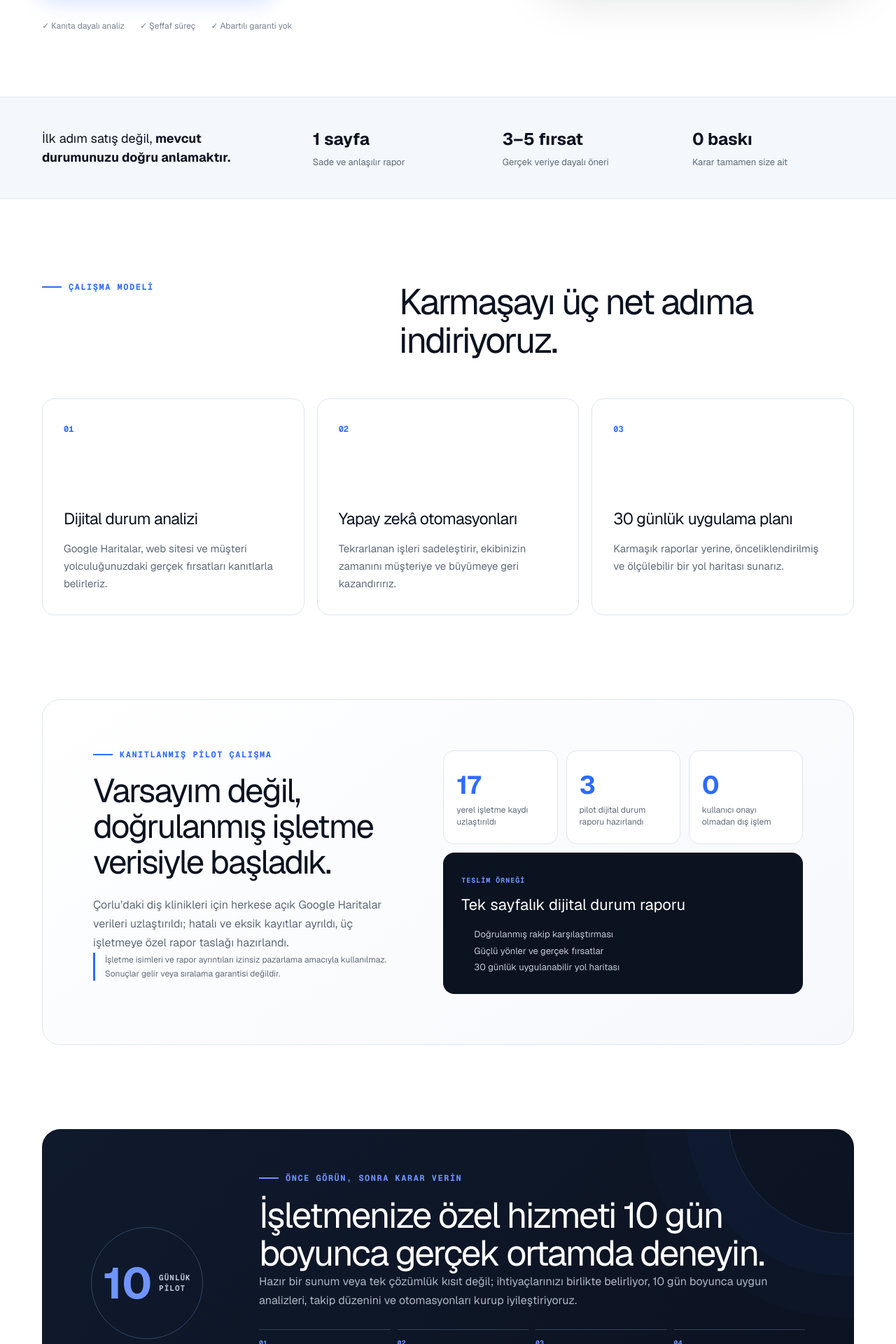
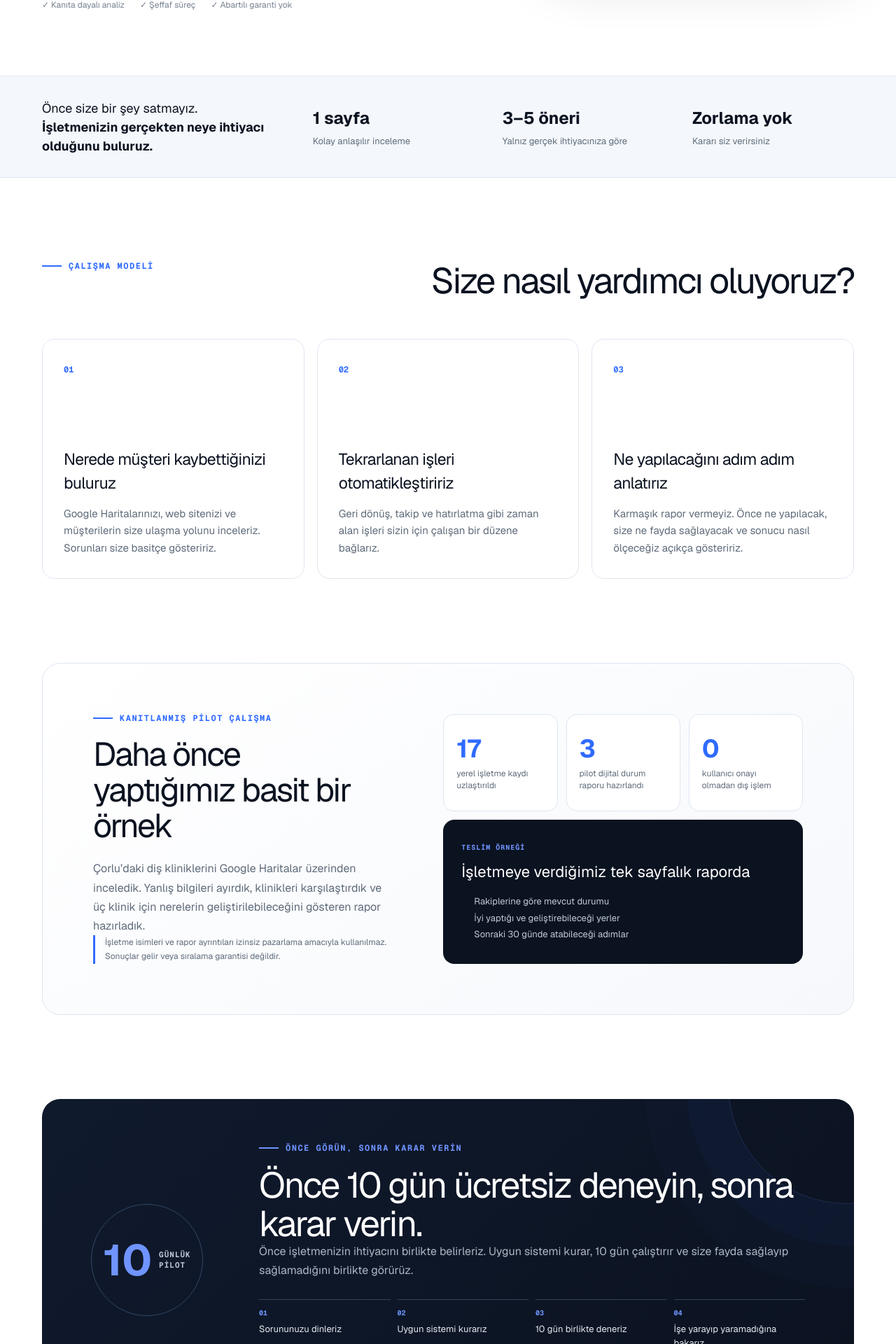
Before and after one commit to umutisbilen35-create/agentaxis-site, a Next.js app: page / in a window 1280 px wide. Shown: the part 773-2693 px from the top of the page at 70% size. Built offline with nearby package versions, Linux system fonts and the light colour scheme.

Commit message:
Site anlatimini basit ve anlasilir hale getir

```diff
--- a/app/page.tsx
+++ b/app/page.tsx
@@ -3,18 +3,18 @@ import NeedFinder from "./NeedFinder";
 const services = [
   {
     no: "01",
-    title: "Dijital durum analizi",
-    text: "Google Haritalar, web sitesi ve müşteri yolculuğunuzdaki gerçek fırsatları kanıtlarla belirleriz.",
+    title: "Nerede müşteri kaybettiğinizi buluruz",
+    text: "Google Haritalarınızı, web sitenizi ve müşterilerin size ulaşma yolunu inceleriz. Sorunları size basitçe gösteririz.",
   },
   {
     no: "02",
-    title: "Yapay zekâ otomasyonları",
-    text: "Tekrarlanan işleri sadeleştirir, ekibinizin zamanını müşteriye ve büyümeye geri kazandırırız.",
+    title: "Tekrarlanan işleri otomatikleştiririz",
+    text: "Geri dönüş, takip ve hatırlatma gibi zaman alan işleri sizin için çalışan bir düzene bağlarız.",
   },
   {
     no: "03",
-    title: "30 günlük uygulama planı",
-    text: "Karmaşık raporlar yerine, önceliklendirilmiş ve ölçülebilir bir yol haritası sunarız.",
+    title: "Ne yapılacağını adım adım anlatırız",
+    text: "Karmaşık rapor vermeyiz. Önce ne yapılacak, size ne fayda sağlayacak ve sonucu nasıl ölçeceğiz açıkça gösteririz.",
   },
 ];
 
@@ -42,10 +42,10 @@ export default function Home() {
 
       <section className="hero shell" id="top">
         <div className="heroCopy">
-          <p className="eyebrow"><span /> Daha az iş yükü, daha çok müşteri</p>
+          <p className="eyebrow"><span /> İşletmeniz için çalışan yapay zekâ</p>
           <h1>Müşteriyi kaçırmayın. <em>İş yükünü yapay zekâya bırakın.</em></h1>
           <p className="lead">
-            Hangi sektörde olursanız olun; geç cevaplanan talepler, unutulan takipler ve her gün tekrarlanan işler hem müşterilerinizi hem zamanınızı kaybettirir. AgentAxis Labs darboğazları bulur, doğru yapay zekâ sistemini kurar ve işletmenizin daha düzenli büyümesini sağlar.
+            Müşterilere geç mi dönüyorsunuz? Bazı talepler unutuluyor mu? Aynı işleri her gün tekrar mı yapıyorsunuz? Önce sorunu bulur, sonra bu işleri kolaylaştıran sistemi kurarız.
           </p>
           <div className="painRow" aria-label="Çözdüğümüz ortak işletme sorunları">
             <span>Kaçan müşteri talepleri</span>
@@ -54,7 +54,7 @@ export default function Home() {
           </div>
           <div className="heroActions">
             <a className="primary" href="#iletisim">İşletmemdeki fırsatları göster <span>→</span></a>
-            <a className="secondary" href="#nasil">Nasıl çalışıyoruz?</a>
+            <a className="secondary" href="#hizmetler">Nasıl çalışıyoruz?</a>
           </div>
           <div className="trustRow">
             <span>✓ Kanıta dayalı analiz</span>
@@ -74,17 +74,17 @@ export default function Home() {
 
       <section className="proof">
         <div className="shell proofGrid">
-          <p>İlk adım satış değil, <b>mevcut durumunuzu doğru anlamaktır.</b></p>
-          <div><strong>1 sayfa</strong><span>Sade ve anlaşılır rapor</span></div>
-          <div><strong>3–5 fırsat</strong><span>Gerçek veriye dayalı öneri</span></div>
-          <div><strong>0 baskı</strong><span>Karar tamamen size ait</span></div>
+          <p>Önce size bir şey satmayız. <b>İşletmenizin gerçekten neye ihtiyacı olduğunu buluruz.</b></p>
+          <div><strong>1 sayfa</strong><span>Kolay anlaşılır inceleme</span></div>
+          <div><strong>3–5 öneri</strong><span>Yalnız gerçek ihtiyacınıza göre</span></div>
+          <div><strong>Zorlama yok</strong><span>Kararı siz verirsiniz</span></div>
         </div>
       </section>
 
       <section className="section shell" id="hizmetler">
         <div className="sectionHead">
           <p className="eyebrow"><span /> Çalışma modeli</p>
-          <h2>Karmaşayı üç net adıma indiriyoruz.</h2>
+          <h2>Size nasıl yardımcı oluyoruz?</h2>
         </div>
         <div className="serviceGrid">
           {services.map((service) => (
@@ -100,19 +100,19 @@ export default function Home() {
       <section className="caseStudy shell" id="ornek">
         <div className="caseIntro">
           <p className="eyebrow"><span /> Kanıtlanmış pilot çalışma</p>
-          <h2>Varsayım değil, doğrulanmış işletme verisiyle başladık.</h2>
-          <p>Çorlu’daki diş klinikleri için herkese açık Google Haritalar verileri uzlaştırıldı; hatalı ve eksik kayıtlar ayrıldı, üç işletmeye özel rapor taslağı hazırlandı.</p>
+          <h2>Daha önce yaptığımız basit bir örnek</h2>
+          <p>Çorlu’daki diş kliniklerini Google Haritalar üzerinden inceledik. Yanlış bilgileri ayırdık, klinikleri karşılaştırdık ve üç klinik için nerelerin geliştirilebileceğini gösteren rapor hazırladık.</p>
           <p className="caseNote">İşletme isimleri ve rapor ayrıntıları izinsiz pazarlama amacıyla kullanılmaz. Sonuçlar gelir veya sıralama garantisi değildir.</p>
         </div>
         <div className="outcomeGrid">
           {outcomes.map((item) => <div key={item.value + item.label}><strong>{item.value}</strong><span>{item.label}</span></div>)}
           <article>
             <small>TESLİM ÖRNEĞİ</small>
-            <h3>Tek sayfalık dijital durum raporu</h3>
+            <h3>İşletmeye verdiğimiz tek sayfalık raporda</h3>
             <ul>
-              <li>Doğrulanmış rakip karşılaştırması</li>
-              <li>Güçlü yönler ve gerçek fırsatlar</li>
-              <li>30 günlük uygulanabilir yol haritası</li>
+              <li>Rakiplerine göre mevcut durumu</li>
+              <li>İyi yaptığı ve geliştirebileceği yerler</li>
+              <li>Sonraki 30 günde atabileceği adımlar</li>
             </ul>
           </article>
         </div>
@@ -122,13 +122,13 @@ export default function Home() {
         <div className="pilotBadge"><b>10</b><span>GÜNLÜK<br />PİLOT</span></div>
         <div className="pilotCopy">
           <p className="eyebrow light"><span /> Önce görün, sonra karar verin</p>
-          <h2>İşletmenize özel hizmeti 10 gün boyunca gerçek ortamda deneyin.</h2>
-          <p>Hazır bir sunum veya tek çözümlük kısıt değil; ihtiyaçlarınızı birlikte belirliyor, 10 gün boyunca uygun analizleri, takip düzenini ve otomasyonları kurup iyileştiriyoruz.</p>
+          <h2>Önce 10 gün ücretsiz deneyin, sonra karar verin.</h2>
+          <p>Önce işletmenizin ihtiyacını birlikte belirleriz. Uygun sistemi kurar, 10 gün çalıştırır ve size fayda sağlayıp sağlamadığını birlikte görürüz.</p>
           <div className="pilotSteps">
-            <span><b>01</b> İhtiyaçları öğren</span>
-            <span><b>02</b> Uygun hizmetleri kur</span>
-            <span><b>03</b> 10 gün çalıştır ve iyileştir</span>
-            <span><b>04</b> Sonuçları birlikte değerlendir</span>
+            <span><b>01</b> Sorununuzu dinleriz</span>
+            <span><b>02</b> Uygun sistemi kurarız</span>
+            <span><b>03</b> 10 gün birlikte deneriz</span>
+            <span><b>04</b> İşe yarayıp yaramadığına bakarız</span>
           </div>
           <p className="pilotNote">Bu deneme her işletmeye bir kez sunulur. SMS tamamen müşterinin tercihidir; isterse kendi sağlayıcısını bağlar. Deneme kendiliğinden ücretliye dönüşmez.</p>
         </div>
@@ -137,22 +137,22 @@ export default function Home() {
       <section className="report shell">
         <div>
           <p className="eyebrow light"><span /> Başlangıç hizmeti</p>
-          <h2>Google Haritalar Dijital Durum Raporu</h2>
-          <p>İşletmenizin bölgesindeki görünürlüğünü, rakip konumunu ve iyileştirme fırsatlarını tek sayfada görün.</p>
+          <h2>Ücretsiz Google Haritalar incelemesi</h2>
+          <p>İşletmeniz Google’da nasıl görünüyor, rakiplerine göre nerede ve neleri geliştirebilir? Size tek sayfada, açıkça gösteririz.</p>
         </div>
         <ul>
-          <li><i>01</i> Doğrulanmış rakip karşılaştırması</li>
-          <li><i>02</i> Güçlü yönler ve açık fırsatlar</li>
-          <li><i>03</i> Hesap erişimi gerektirmeyen öneriler</li>
-          <li><i>04</i> 30 günlük uygulanabilir yol haritası</li>
+          <li><i>01</i> Rakiplerinize göre durumunuz</li>
+          <li><i>02</i> İyi yaptığınız ve eksik kalan yerler</li>
+          <li><i>03</i> Şifrenizi vermeden uygulayabileceğiniz öneriler</li>
+          <li><i>04</i> 30 gün boyunca atılacak basit adımlar</li>
         </ul>
       </section>
 
       <section className="finderSection shell" id="ihtiyac">
         <div className="finderCopy">
           <p className="eyebrow"><span /> Nereden başlayacağınızı bilmiyor musunuz?</p>
-          <h2>İşletmenize hazır bir paket dayatmıyoruz.</h2>
-          <p>Önce ihtiyaçlarınızı anlıyor, sonra 10 günlük denemeyi işletmenize gerçekten fayda sağlayacak hizmetlerle şekillendiriyoruz.</p>
+          <h2>Hangi hizmete ihtiyacınız olduğunu bilmiyor olabilirsiniz.</h2>
+          <p>Sorun değil. İşletmenizi ve yaşadığınız sorunları anlatın. Jarvis size uygun başlangıç seçeneklerini basitçe göstersin.</p>
         </div>
         <NeedFinder />
       </section>
@@ -160,7 +160,7 @@ export default function Home() {
       <section className="about shell" id="hakkimizda">
         <div>
           <p className="eyebrow light"><span /> AgentAxis yaklaşımı</p>
-          <h2>Yalnız öneri vermiyoruz; çalışan sistemi kuruyor ve bakımını üstleniyoruz.</h2>
+          <h2>Size sadece fikir vermeyiz. Sistemi kurar ve çalışmasına yardımcı oluruz.</h2>
         </div>
         <div className="aboutPoints">
           <p><b>İşletmeye özel</b>Hazır paket dayatmak yerine gerçek iş akışınızı ve önceliklerinizi inceleriz.</p>
```
Also changed, not shown: app/NeedFinder.tsx (+7 -7 lines), 1 other file (tests, documents, lock files or other folders).
